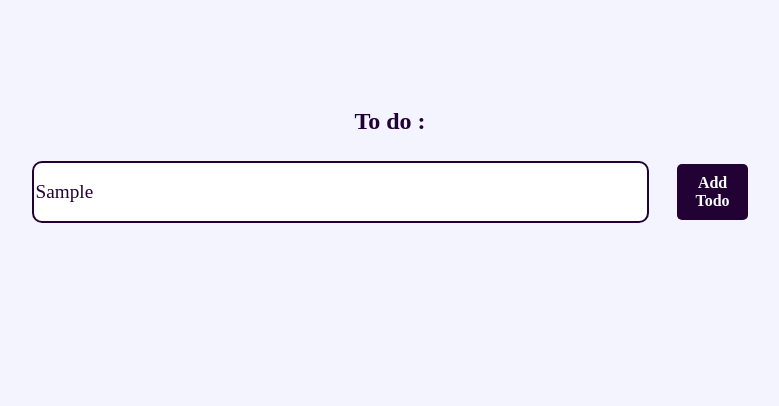
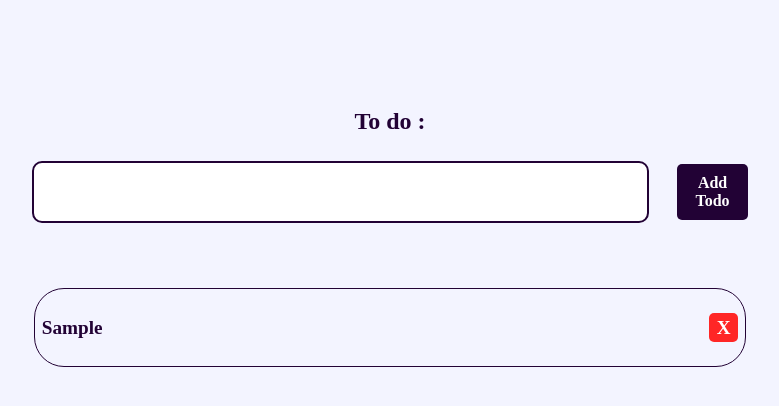
Before and after one commit to ChrisOmni/web-To-Do, a website built with Vite: page index.html in a window 1280 px wide. Both pictures are taken after typing "Sample" into the empty fields and a click on the button "Add Todo". Shown: the part 158-564 px from the top of the page, without its empty margins (250-1029 px from the left). Built offline with nearby package versions, Linux system fonts and the light colour scheme.

Commit message:
feat: added style on todo-element and a button that will serve a delete purpose

```diff
--- a/src/main.ts
+++ b/src/main.ts
@@ -1,8 +1,8 @@
 import './style.css'
 
 const text = document.querySelector<HTMLInputElement>('#todo-input')
-const button = document.querySelector<HTMLButtonElement>('add-todo-button')
-const listTodo = document.querySelector<HTMLUListElement>('list-of-todos')
+const button = document.querySelector<HTMLButtonElement>('#add-todo-button')
+const listTodo = document.querySelector<HTMLUListElement>('#list-of-todos')
 
 if (!text || !button || !listTodo) {
   console.error('Missing elements')
@@ -29,6 +29,13 @@ if (!text || !button || !listTodo) {
 function displayTodo(text: string, list: HTMLUListElement) {
   const listElement = document.createElement('li')
   listElement.classList.add('todo-element')
-  listElement.textContent = text
   list.appendChild(listElement)
+  const titleText = document.createElement('h3')
+  const deleteButton = document.createElement('button')
+  titleText.classList.add('todo-element-title')
+  deleteButton.classList.add('delete-todo')
+  deleteButton.textContent = 'X'
+  titleText.textContent = text
+  listElement.appendChild(titleText)
+  listElement.appendChild(deleteButton)
 }
--- a/src/style.css
+++ b/src/style.css
@@ -68,6 +68,9 @@ h1 {
 
 .list-of-todos {
   padding: 2% 16%;
+  display: flex;
+  flex-direction: column;
+  align-items: center;
 }
 
 .todo-element {
@@ -76,4 +79,26 @@ h1 {
   margin-bottom: 1em;
   font-size: 1.2em;
   font-family: sans-serif;
+  display: flex;
+  justify-content: space-between;
+  align-items: center;
+  border: 1px solid #220235;
+  border-radius: 30px;
+  padding: 0 1%;
 }
+
+h3 {
+  font-size: 1em;
+  margin: 0;
+}
+
+.delete-todo {
+  font-size: 1em;
+  font-weight: 700;
+  background: #ff2626;
+  color: #fff;
+  border: 0;
+  border-radius: 5px;
+  width: 1.5em;
+  height: 1.5em;
+}
```
Also changed, not shown: index.html (indentation only).
